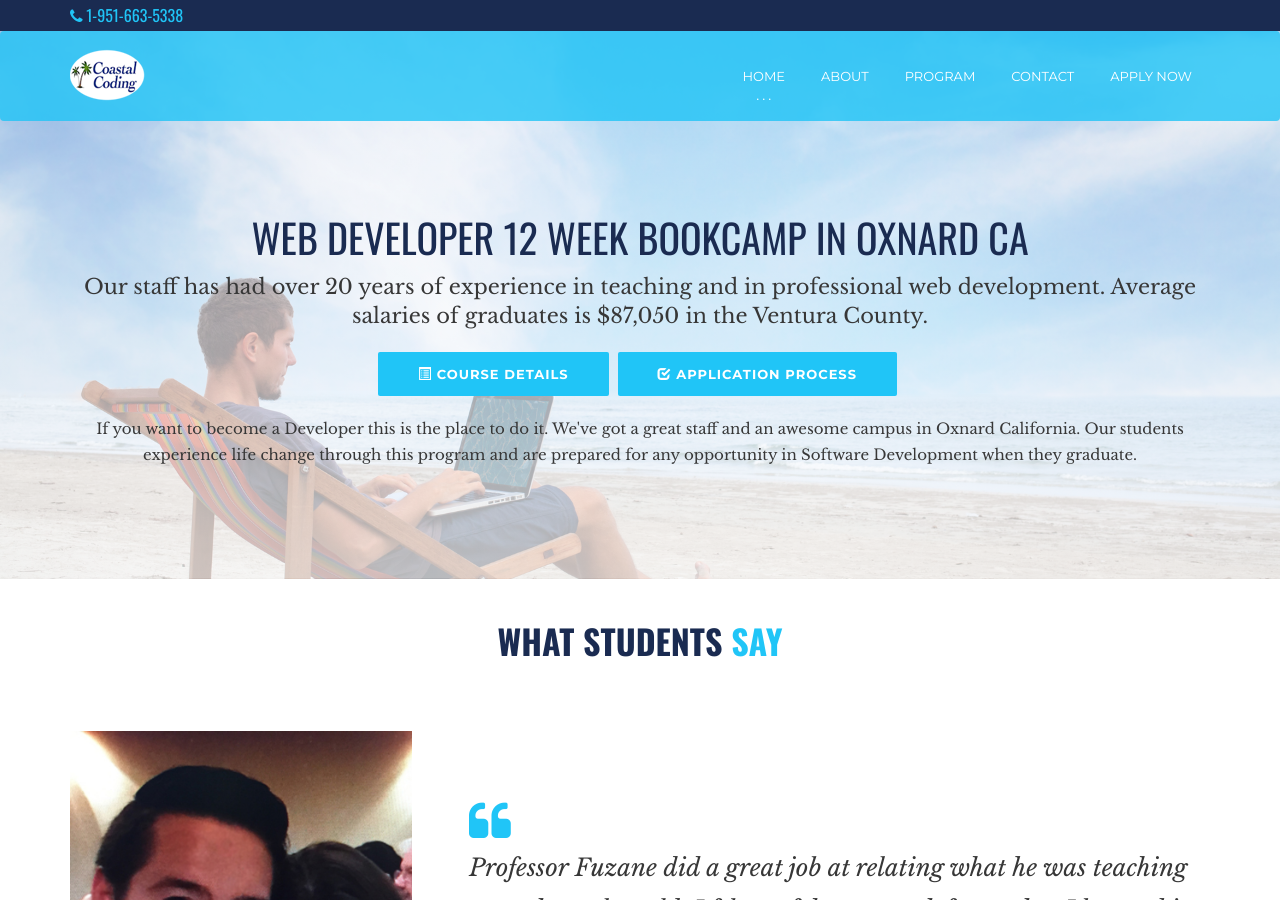
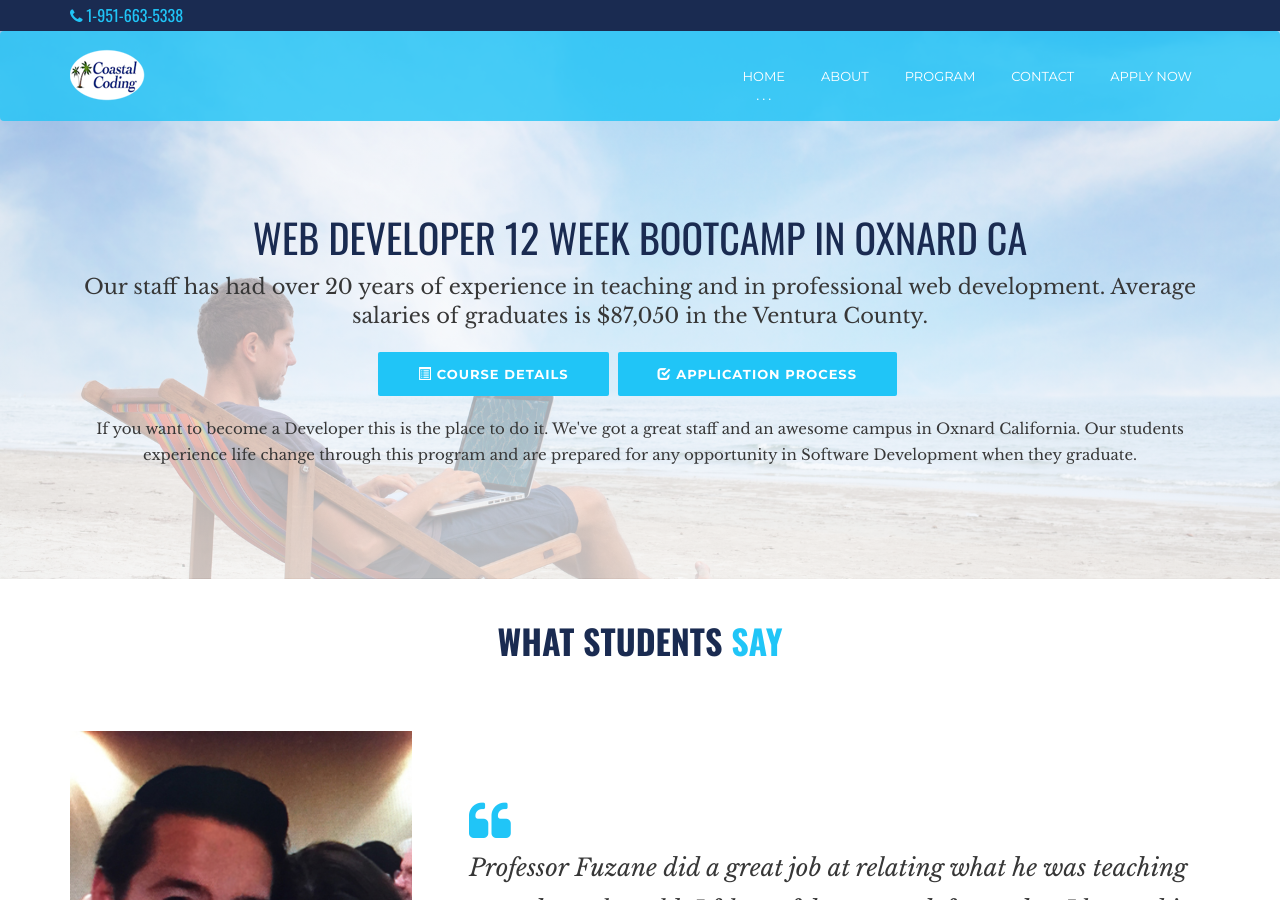
Before and after one commit to pfuzane1/Coastal-Coding, a Jekyll site: the page built from index.html, in a window 1280 px wide and 900 px high. Built offline with Jekyll 4.4.1, drawn with Linux system fonts in a browser that asks for light colours.

Commit message:
Bootcamp typo

```diff
--- a/index.html
+++ b/index.html
@@ -25,7 +25,7 @@ layout: default
         <div class="container text-center">
             <div class="row">
             <div class="col-md-12">
-                <h1 class="block-title m-b-sm text-uppercase app-myphone-brand">Web Developer 12 Week Bookcamp in Oxnard CA</h1>
+                <h1 class="block-title m-b-sm text-uppercase app-myphone-brand">Web Developer 12 Week BootCamp in Oxnard CA</h1>
                 <p class="lead">Our staff has had over 20 years of experience in teaching and in professional web development. Average salaries of graduates is $87,050 in the Ventura County.</p>
                 <a href="course-detail.html" class="btn btn-primary m-b" style="margin-right:5px; margin-bottom:20px;"><span class="glyphicon glyphicon-list-alt"></span> Course Details</a>
                 <a href="admission-process.html" class="btn btn-primary m-b" style="margin-right:5px; margin-bottom:20px;"><span class="glyphicon glyphicon-check"></span> Application Process</a>
```
